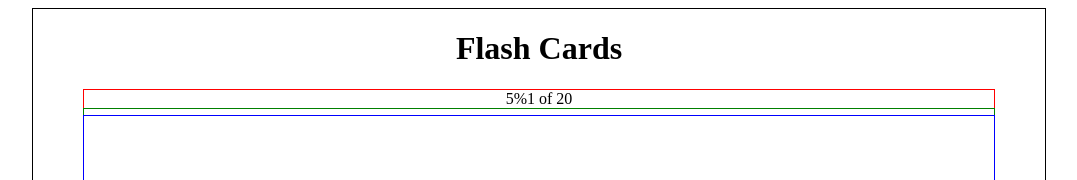
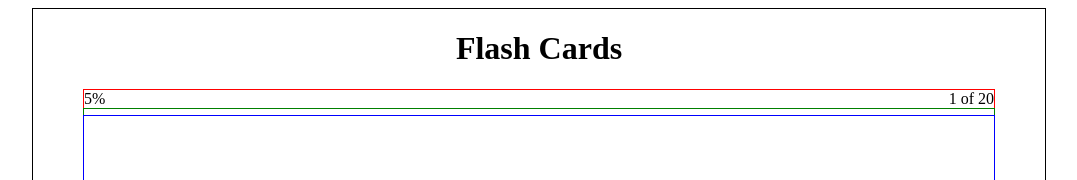
Before and after one commit to 07krW5Hnr5ghy/flash-cards, a React (Vite) app: page / in a window 1280 px wide. Shown: the top 180 px of the page, without its empty margins (101-1178 px from the left). Built offline with nearby package versions, Linux system fonts and the light colour scheme.

Commit message:
refactor(main): add styles to progress bar

```diff
--- a/src/App.css
+++ b/src/App.css
@@ -30,6 +30,13 @@
   height: 100%;
   border: 1px solid green;
 }
+.progress-bar-wrapper{
+  display: flex;
+  flex-direction: row;
+  justify-content: space-between;
+  align-items: center;
+  width: 100%;
+}
 .flash-card-content{
   display: flex;
   flex-direction: column;
--- a/src/components/ProgressBar.jsx
+++ b/src/components/ProgressBar.jsx
@@ -1,8 +1,13 @@
 function ProgressBar({progress,hundredPercent}){
     return(
-        <div>
-            <span>{(progress/hundredPercent)*100}%</span>
-            <span>{progress} of {hundredPercent}</span>
+        <div className="progress-bar-wrapper">
+            <div className="progress-wrapper">
+                <div className="progress"></div>
+                <span>{(progress/hundredPercent)*100}%</span>
+            </div>
+            <div className="question-indicator">
+                <span>{progress} of {hundredPercent}</span>
+            </div>
         </div>
     );
 }
```
